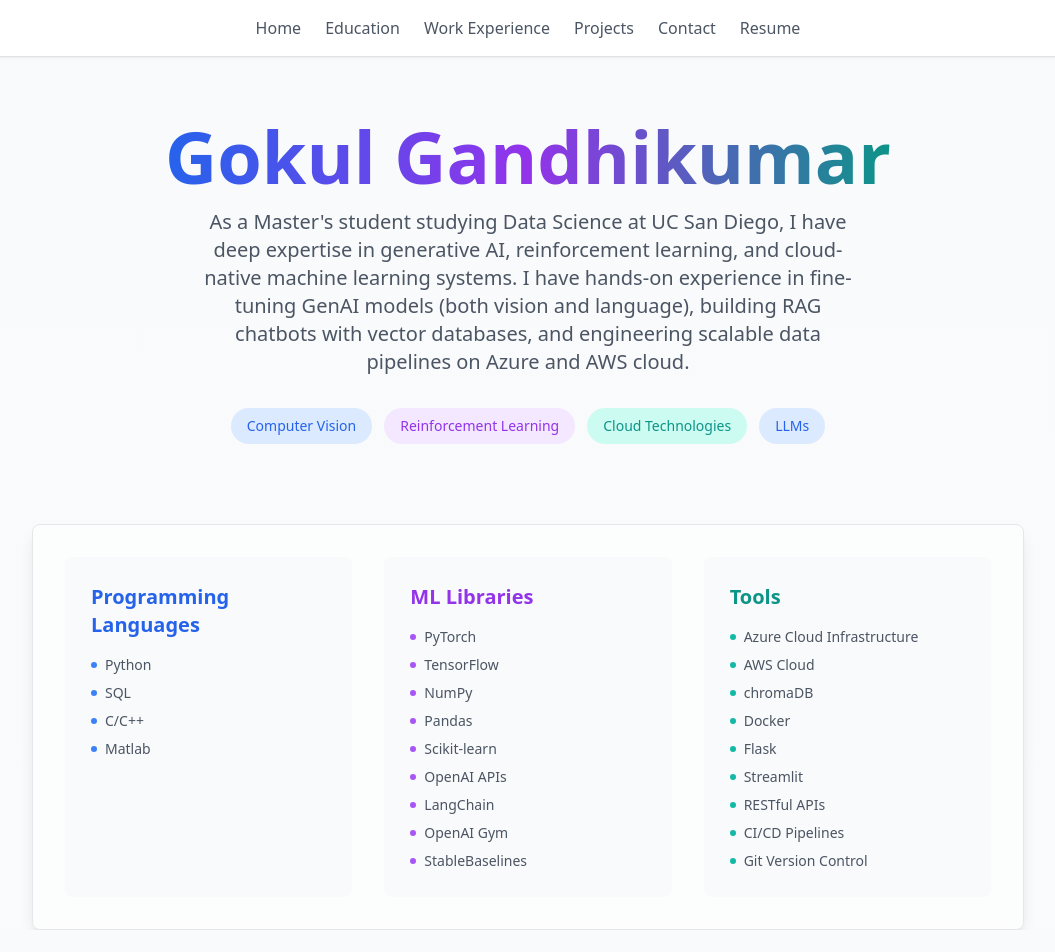
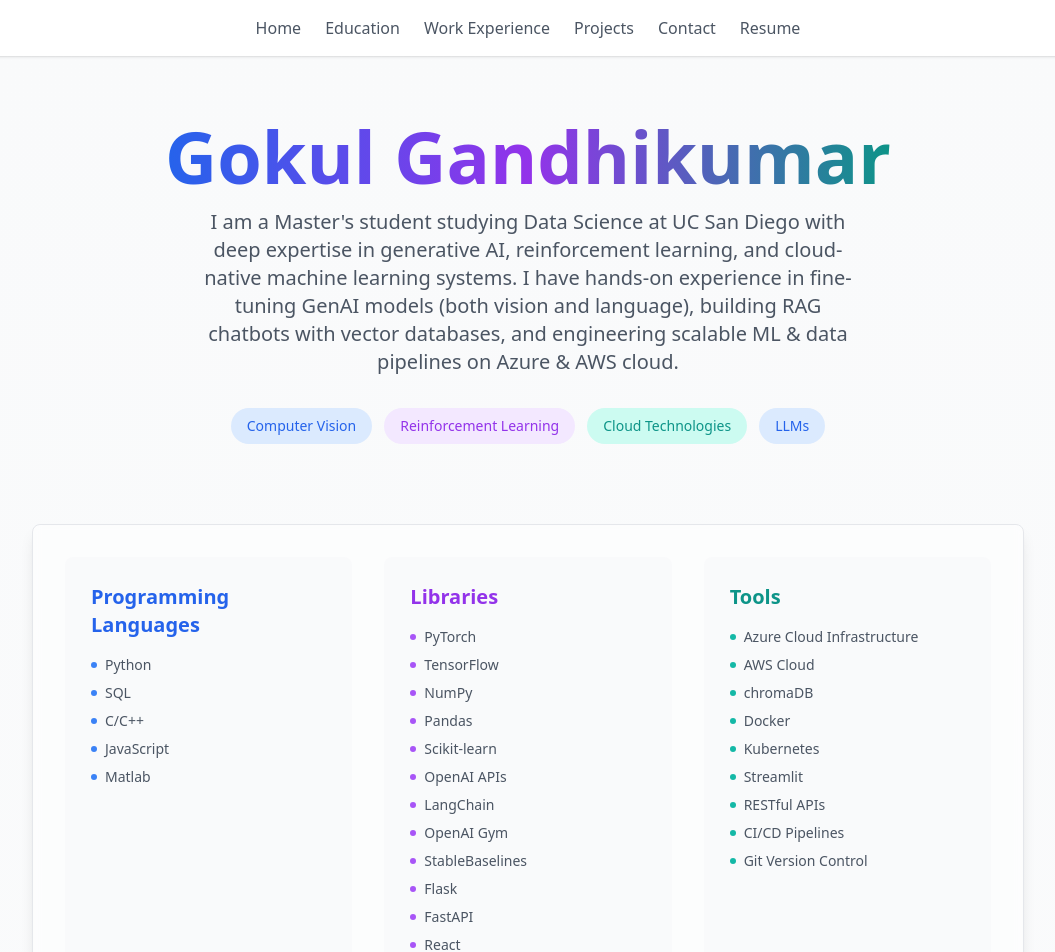
Before and after one commit to gokulg02/home, a Next.js app: page / in a window 1280 px wide. Shown: the top 952 px of the page, without its empty margins (112-1167 px from the left). Built offline with nearby package versions, Linux system fonts and the light colour scheme.

Commit message:
Minor updates

```diff
--- a/app/components/HeroSection.tsx
+++ b/app/components/HeroSection.tsx
@@ -20,12 +20,11 @@
 						</h1>
 						{/* <h2 className="text-2xl md:text-4xl font-bold text-gray-900">Full Stack Developer</h2> */}
 						<p className="text-lg md:text-xl text-gray-600 max-w-2xl mx-auto">
-							{"As a Master's student studying Data Science at UC San Diego, I have deep expertise in generative AI, reinforcement learning, and cloud-native machine learning systems. I have hands-on experience in fine-tuning GenAI models (both vision and language), building RAG chatbots with vector databases, and engineering scalable data pipelines on Azure and AWS cloud."}
+							{"I am a Master's student studying Data Science at UC San Diego with deep expertise in generative AI, reinforcement learning, and cloud-native machine learning systems. I have hands-on experience in fine-tuning GenAI models (both vision and language), building RAG chatbots with vector databases, and engineering scalable ML & data pipelines on Azure & AWS cloud."}
 						</p>
-						{/* <p className="text-base md:text-lg text-gray-500 max-w-2xl mx-auto">
-							Previously Senior Full Stack Developer at <span className="text-blue-600">Stripe</span> and Tech Lead at{' '}
-							<span className="text-purple-600">Vercel</span>
-						</p> */}
+						{/* <p className="text-lg md:text-xl text-gray-600 max-w-2xl mx-auto">
+							{"I am currently looking for full-time opportunities in ML Engineering, Data Science and Software Engineering roles. Feel free to reach out!!"}
+						</p>  */}
 					</div>
 					<div className="flex flex-wrap justify-center gap-2 md:gap-3 mb-6 md:mb-8">
 						<span className="px-3 md:px-4 py-1.5 md:py-2 bg-blue-100 rounded-full text-blue-600 text-xs md:text-sm">Computer Vision</span>
@@ -69,6 +68,10 @@
 									</li>
 									<li className="flex items-center gap-2">
 										<div className="w-1.5 h-1.5 bg-blue-500 rounded-full" />
+										JavaScript
+									</li>
+									<li className="flex items-center gap-2">
+										<div className="w-1.5 h-1.5 bg-blue-500 rounded-full" />
 										Matlab
 									</li>
 								</ul>
@@ -82,7 +85,7 @@
 								onMouseEnter={() => setSelectedStack('backend')}
 								onMouseLeave={() => setSelectedStack(null)}
 							>
-								<h3 className="text-lg md:text-xl font-semibold mb-3 md:mb-4 text-purple-600">ML Libraries</h3>
+								<h3 className="text-lg md:text-xl font-semibold mb-3 md:mb-4 text-purple-600">Libraries</h3>
 								<ul className="space-y-1.5 md:space-y-2 text-xs md:text-sm text-gray-600">
 									<li className="flex items-center gap-2">
 										<div className="w-1.5 h-1.5 bg-purple-500 rounded-full" />
@@ -120,6 +123,18 @@
 										<div className="w-1.5 h-1.5 bg-purple-500 rounded-full" />
 										StableBaselines
 									</li>
+									<li className="flex items-center gap-2">
+										<div className="w-1.5 h-1.5 bg-purple-500 rounded-full" />
+										Flask
+									</li>
+									<li className="flex items-center gap-2">
+										<div className="w-1.5 h-1.5 bg-purple-500 rounded-full" />
+										FastAPI
+									</li>
+									<li className="flex items-center gap-2">
+										<div className="w-1.5 h-1.5 bg-purple-500 rounded-full" />
+										React
+									</li>
 								</ul>
 							</div>
 
@@ -151,7 +166,7 @@
 									</li>
 									<li className="flex items-center gap-2">
 										<div className="w-1.5 h-1.5 bg-teal-500 rounded-full" />
-										Flask
+										Kubernetes
 									</li>
 									<li className="flex items-center gap-2">
 										<div className="w-1.5 h-1.5 bg-teal-500 rounded-full" />
```
Also changed, not shown: 1 other file (tests, documents, lock files or other folders).
